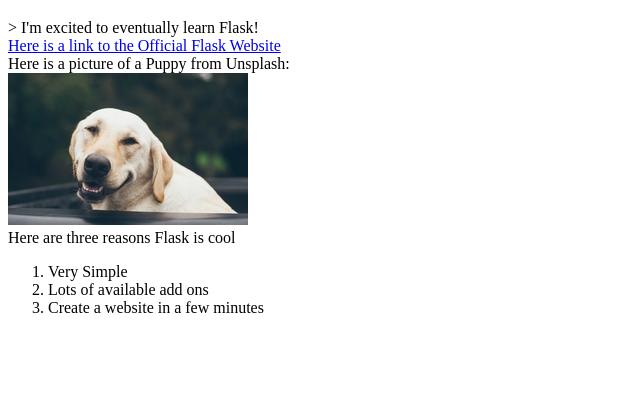
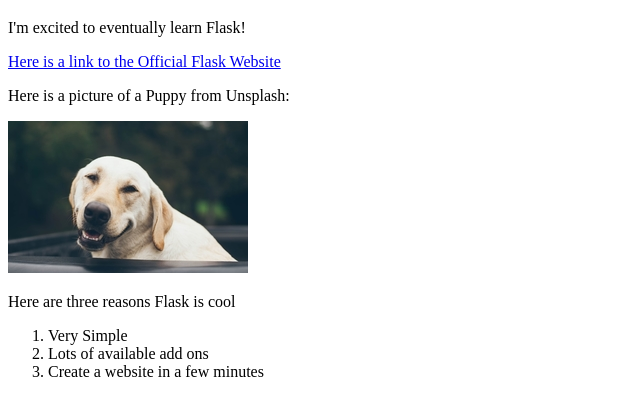
Before and after one commit to Vicillian/SteveWright, a plain HTML site: page index.html in a window 1280 px wide. Shown: the part 61-476 px from the top of the page, without its empty margins (0-640 px from the left). Drawn offline with Linux system fonts and the light colour scheme.

Commit message:
Lines spaced out

```diff
--- a/index.html
+++ b/index.html
@@ -8,12 +8,12 @@
 
     </head>
     <body>
-        <h1> Welcome to my Website!</h1>>
-        I'm excited  to eventually learn Flask!<br>
+        <h1> Welcome to my Website!</h1>
+        <p>I'm excited  to eventually learn Flask!</p>
         <a href="google.com">Here is a link to the Official Flask Website</a><br>
-        Here is a picture of a Puppy from Unsplash:<br>
+        <p>Here is a picture of a Puppy from Unsplash:</p>
         <img src="puppy_pic.jpg"><br>
-            Here are three reasons Flask is cool
+            <p>Here are three reasons Flask is cool</p>
             <ol>
                 <li> Very Simple</li>
                 <li>Lots of available add ons</li>
```
